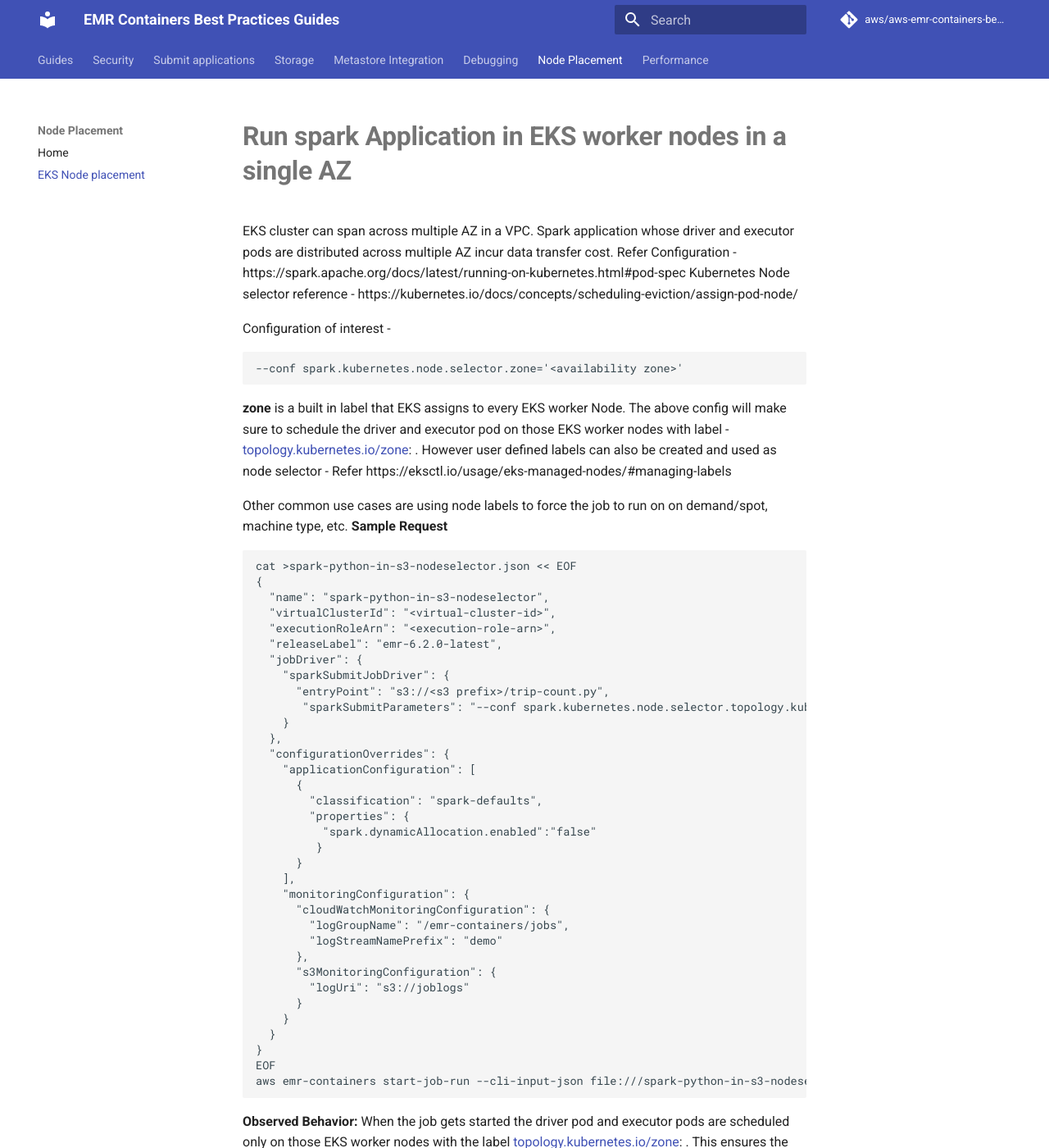
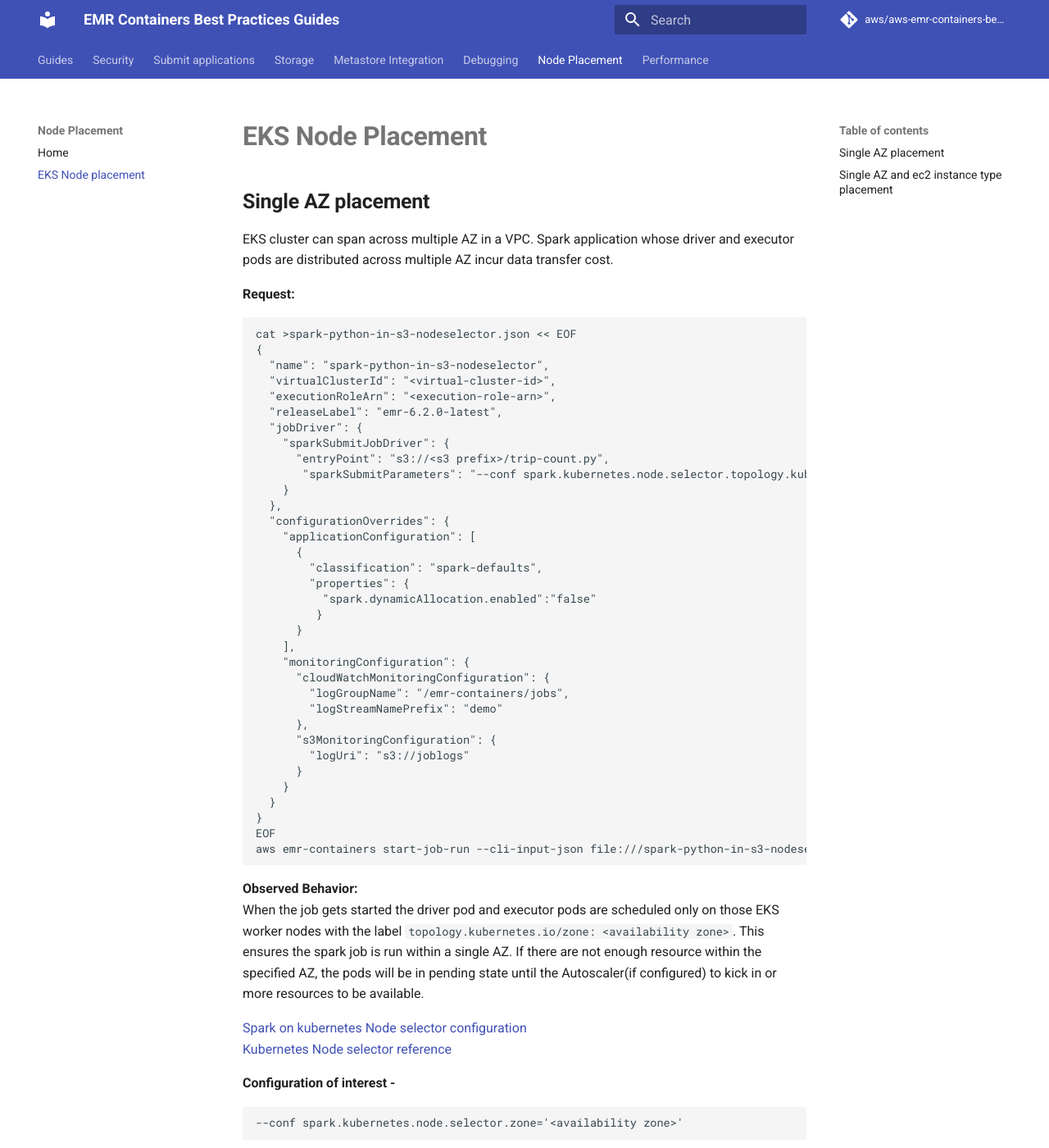
Before and after one commit to aws/aws-emr-containers-best-practices, an MkDocs documentation site: the page built from content/node-placement/docs/eks-node-placement.md, in a window 1280 px wide and 1400 px high. Shown: the whole window at 82% size. Built offline with MkDocs 1.6.1 and Material for MkDocs 9.7.7, drawn with Linux system fonts in a browser that asks for light colours; comment, search, counter and statistics services are not loaded; some of the changed text lies outside the part shown.

Commit message:
Fixed typos and formatting

````diff
--- a/content/node-placement/docs/eks-node-placement.md
+++ b/content/node-placement/docs/eks-node-placement.md
@@ -1,20 +1,9 @@
-# **Run spark Application in EKS worker nodes in a single AZ**
+# **EKS Node Placement**
+## **Single AZ placement**
 
 EKS cluster can span across multiple AZ in a VPC. Spark application whose driver and executor pods are distributed across multiple AZ incur data transfer cost.
-Refer Configuration - https://spark.apache.org/docs/latest/running-on-kubernetes.html#pod-spec
-Kubernetes Node selector reference - https://kubernetes.io/docs/concepts/scheduling-eviction/assign-pod-node/
 
-Configuration of interest -
-
-```
---conf spark.kubernetes.node.selector.zone='<availability zone>'
-```
-
-**zone** is a built in label that EKS assigns to every EKS worker Node. The above config will make sure to schedule the driver and executor pod on those EKS worker nodes with label -  [topology.kubernetes.io/zone](http://topology.kubernetes.io/zone): <availability zone>.
-However user defined labels can also be created and used as node selector - Refer https://eksctl.io/usage/eks-managed-nodes/#managing-labels
-
-Other common use cases are using node labels to force the job to run on on demand/spot, machine type, etc.
-**Sample Request**
+**Request:**
 
 ```
 cat >spark-python-in-s3-nodeselector.json << EOF
@@ -54,9 +43,30 @@
 ```
 
 **Observed Behavior:**
-When the job gets started the driver pod and executor pods are scheduled only on those EKS worker nodes with the label [topology.kubernetes.io/zone](http://topology.kubernetes.io/zone): <availability zone>.
-This ensures the spark job is run within a single AZ. If there are not enough resource within the AZ the pods will be in pending state until the Autoscaler(if configured) to kick in or more resources to be available.
- Multiple key value pairs for spark.kubernetes.node.selector.[labelKey] can be passed to add more labels for selecting the EKS worker node. If you want to schedule on EKS worker nodes in <availability zone> and instance-type as m5.4xlarge - it is done as below
+When the job gets started the driver pod and executor pods are scheduled only on those EKS worker nodes with the label `topology.kubernetes.io/zone: <availability zone>`.
+This ensures the spark job is run within a single AZ. If there are not enough resource within the specified AZ, the pods will be in pending state until the Autoscaler(if configured) to kick in or more resources to be available.
+
+[Spark on kubernetes Node selector configuration](https://spark.apache.org/docs/latest/running-on-kubernetes.html#pod-spec)
+[Kubernetes Node selector reference](https://kubernetes.io/docs/concepts/scheduling-eviction/assign-pod-node/)
+
+**Configuration of interest -**
+
+
+```
+--conf spark.kubernetes.node.selector.zone='<availability zone>'
+```
+
+`zone` is a built in label that EKS assigns to every EKS worker Node. The above config will make sure to schedule the driver and executor pod on those EKS worker nodes with label - `topology.kubernetes.io/zone: <availability zone>`.
+However [user defined labels](https://eksctl.io/usage/eks-managed-nodes/#managing-labels) can also be assigned to EKS worker nodes and used as node selector.
+
+Other common use cases are using node labels to force the job to run on on demand/spot, machine type, etc.
+
+
+## **Single AZ and ec2 instance type placement**
+
+Multiple key value pairs for spark.kubernetes.node.selector.[labelKey] can be passed to add filter conditions for selecting the EKS worker node. If you want to schedule on EKS worker nodes in `<availability zone>` and instance-type as m5.4xlarge - it is done as below
+
+ **Request:**
 
 ```
 {
@@ -97,5 +107,6 @@
 ```
 
 
-**Configuration of interest - http://spark.apache.org/docs/latest/running-on-kubernetes.html**
+**[Configuration of interest](http://spark.apache.org/docs/latest/running-on-kubernetes.html)**
+
 `spark.kubernetes.node.selector.[labelKey] - Adds to the node selector of the driver pod and executor pods, with key labelKey and the value as the configuration's value. For example, setting spark.kubernetes.node.selector.identifier to myIdentifier will result in the driver pod and executors having a node selector with key identifier and value myIdentifier. Multiple node selector keys can be added by setting multiple configurations with this prefix.`
--- a/content/performance/docs/dra.md
+++ b/content/performance/docs/dra.md
@@ -1,17 +1,17 @@
-# Dynamic Resource Allocation
+# **Dynamic Resource Allocation**
 
-DRA is available in spark 3 (EMR 6.x) without the need for an external shuffle service. EMR containers doesn't support external shuffle service for GA, but DRA can be achieved by enabling [shuffle tracking](https://spark.apache.org/docs/latest/configuration.html#dynamic-allocation).
+DRA is available in spark 3 (EMR 6.x) without the need for an external shuffle service. Spark on Kubernetes doesn't support external shuffle service as of spark 3.1, but DRA can be achieved by enabling [shuffle tracking](https://spark.apache.org/docs/latest/configuration.html#dynamic-allocation).
 
 **Spark DRA without external shuffle service:**
-With DRA - spark driver spawns the initial number of executors and then scales the number until the maximum number as needed to process the pending tasks. Once there are no pending tasks and executor idle time exceeds the idle timeout(`spark.dynamicAllocation.executorIdleTimeout)`and doesn't have any cached or shuffle data, then the idle executor is terminated.
+With DRA - spark driver spawns the initial number of executors and then scales the number until the specified maximum number as needed, to process the pending tasks. Once there are no pending tasks and executor idle time exceeds the idle timeout(`spark.dynamicAllocation.executorIdleTimeout)`and doesn't have any cached or shuffle data, then the idle executor is terminated.
 
- If the executor idle threshold is reached and it has cached data, then it has to exceed the executor with cache data idle timeout(`spark.dynamicAllocation.cachedExecutorIdleTimeout) ` and if the executor doesn't have shuffle data, then the idle executor is terminated.
+ If the executor idle threshold is reached and it has cached data, then it has to exceed the cache data idle timeout(`spark.dynamicAllocation.cachedExecutorIdleTimeout) ` and if the executor doesn't have shuffle data, then the idle executor is terminated.
 
-If the executor idle threshold is reached and it has shuffle data, then without external shuffle service the executor will never be terminated. This behavior is enforced by `"spark.dynamicAllocation.shuffleTracking.enabled":"true" and "spark.dynamicAllocation.enabled":"true"`
+If the executor idle threshold is reached and it has shuffle data, then without external shuffle service the executor will never be terminated. These executors will be terminated when the job is completed. This behavior is enforced by `"spark.dynamicAllocation.shuffleTracking.enabled":"true" and "spark.dynamicAllocation.enabled":"true"`
 
-If `"spark.dynamicAllocation.shuffleTracking.enabled":"false"and "spark.dynamicAllocation.enabled":"true"` then spark will error out if external shuffle service is not running.
+If `"spark.dynamicAllocation.shuffleTracking.enabled":"false"and "spark.dynamicAllocation.enabled":"true"` then spark application will error out since external shuffle service is not available.
 
-**Sample Request**
+**Request:**
 
 ```
 cat >spark-python-in-s3-dra.json << EOF
@@ -58,8 +58,9 @@
 ```
 
 **Observed Behavior:**
-When the job gets started the driver pod gets created and then 10 executors are created to start with ("spark.dynamicAllocation.initialExecutors":"10") and then the number of executors can scale up to a maximum of 100 ("spark.dynamicAllocation.maxExecutors":"100").
-Configurations to note - **Please note that this feature is marked as Experimental as of Spark 3.0.0**
+When the job gets started the driver pod gets created and then 10 executors are created to start with (`"spark.dynamicAllocation.initialExecutors":"10"`) and then the number of executors can scale up to a maximum of 100 (`"spark.dynamicAllocation.maxExecutors":"100"`).
+**Configurations to note:**
+ **Please note that this feature is marked as Experimental as of Spark 3.0.0**
 
 `spark.dynamicAllocation.shuffleTracking.enabled - `**`Experimental`**`. Enables shuffle file tracking for executors, which allows dynamic allocation without the need for an external shuffle service. This option will try to keep alive executors that are storing shuffle data for active jobs.`
 
````
